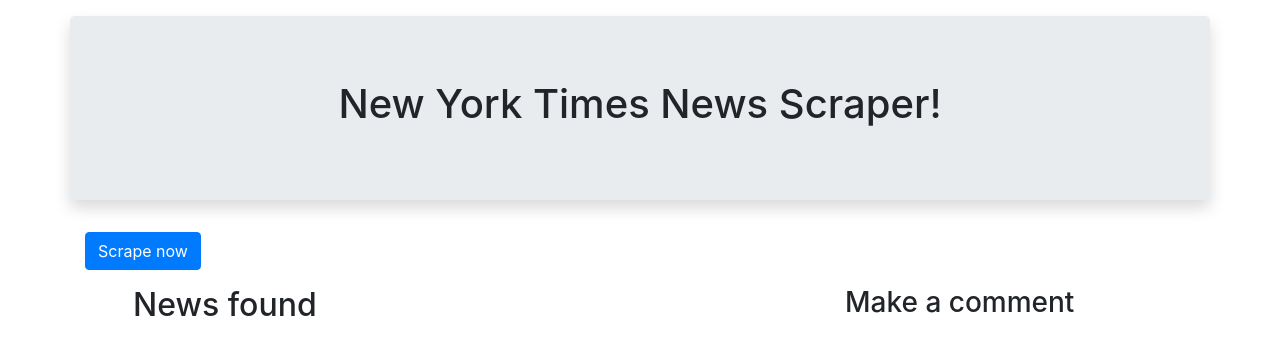
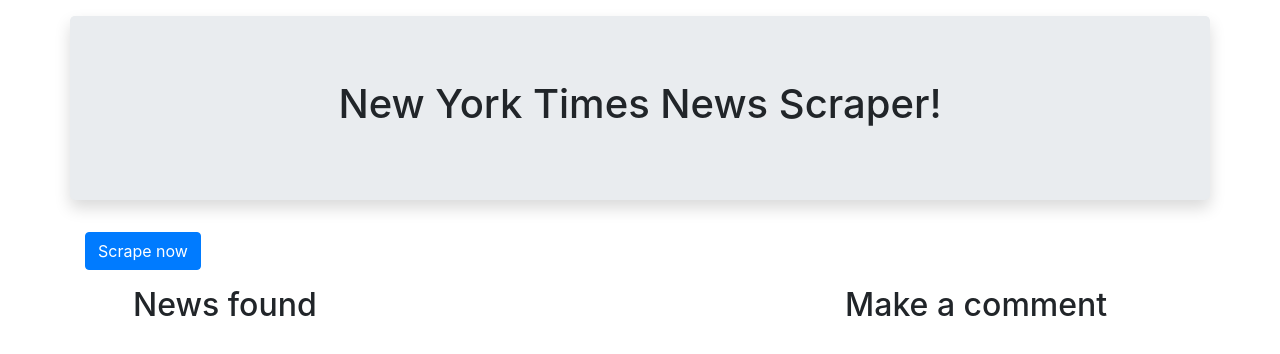
Before and after one commit to kmajor1/newsscrape, a website: page public/index.html in a window 1280 px wide. Drawn offline with nearby package versions, Linux system fonts and the light colour scheme; no server answers.

Commit message:
dist updates

```diff
--- a/public/index.html
+++ b/public/index.html
@@ -29,7 +29,7 @@
         <div id="articles"></div>
       </div>
       <div class="col-4">
-        <h3>Make a comment</h3>
+        <h2>Make a comment</h2>
         <div id="comments"></div>
       </div>
 
```
Also changed, not shown: dist/public/app.js.
